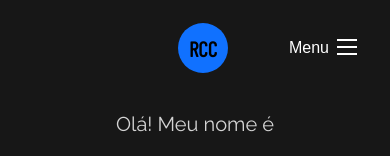
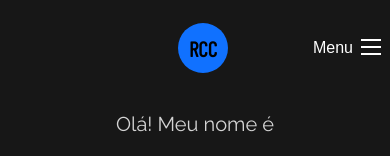
Before and after one commit to Raul-Carneiro-dev/Portfolio, a plain HTML site: page index.html in a window 390 px wide. Shown: the top 156 px of the page. Drawn offline with nearby package versions, Linux system fonts and the light colour scheme; a web font is replaced by a local one.

Commit message:
fix align: menu/header

```diff
--- a/styles.css
+++ b/styles.css
@@ -449,7 +449,7 @@ a:hover {
     #btn-mobile {
         display: flex;
         padding: .5rem 1rem;
-        margin-left: 16rem;
+        margin-left: 19rem;
         font-size: 1rem;
         border: none;
         background: none;
```
